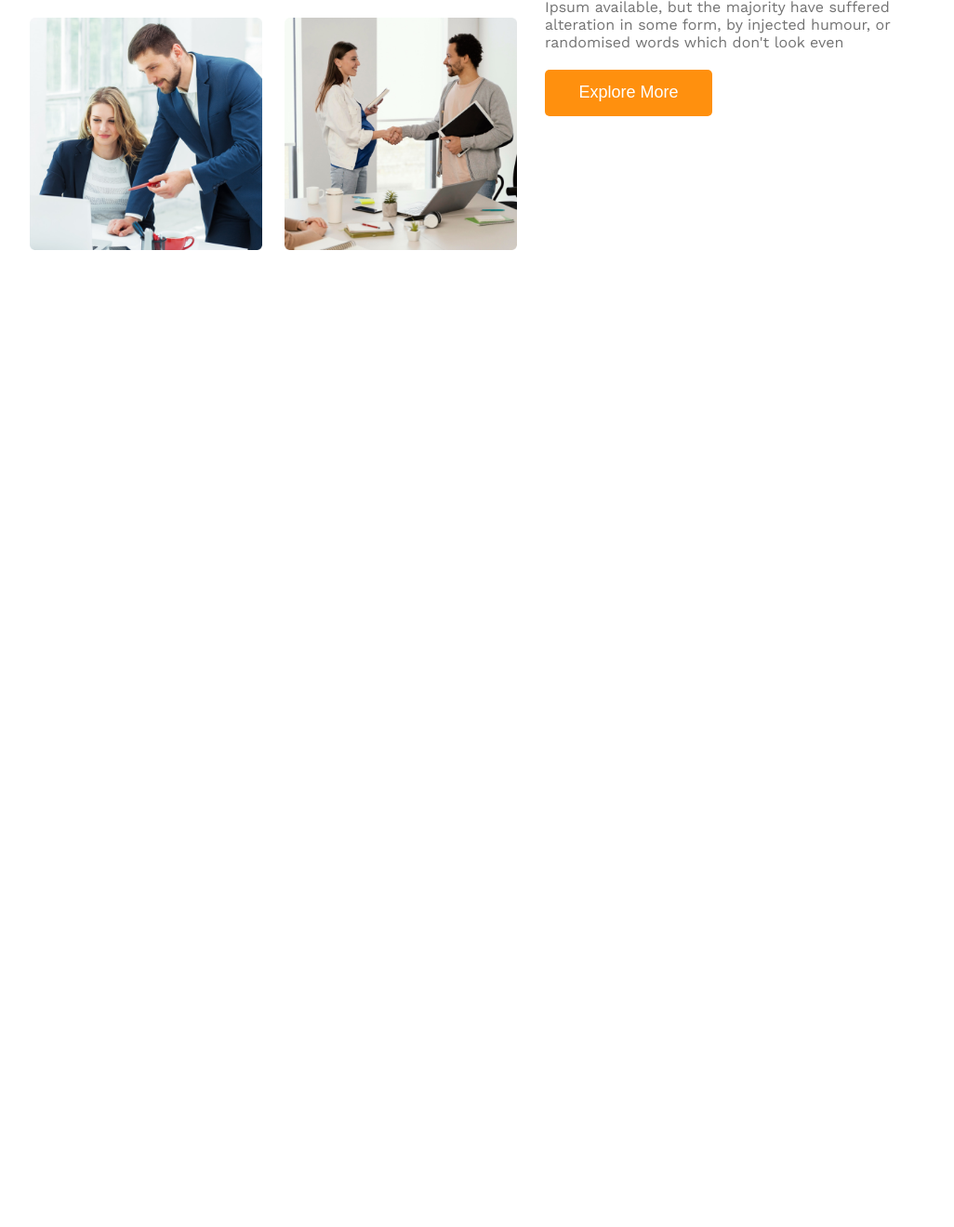
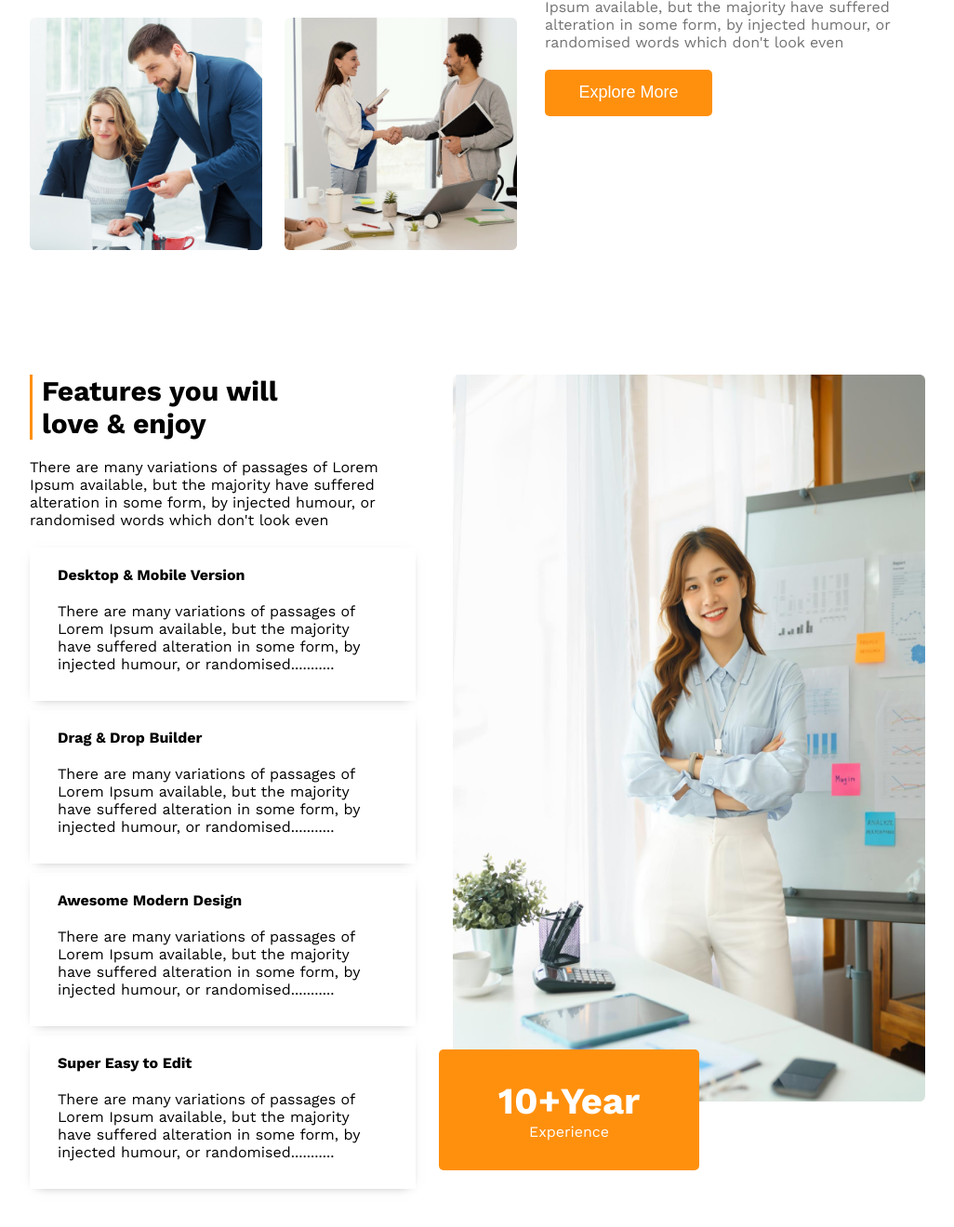
Before and after one commit to HelloAyan/Architecture-Website-Template, a plain HTML site: page index.html in a window 1280 px wide. Shown: the part 1268-2588 px from the top of the page at 93% size, without its empty margins (168-1194 px from the left). Before the commit the page ends 1671 px from the top, so only its background shows below. Drawn offline with nearby package versions, Linux system fonts and the light colour scheme.

Commit message:
Completed Features Section

```diff
--- a/CSS/Styles.css
+++ b/CSS/Styles.css
@@ -23,6 +23,10 @@ h1{
 h2{
     font-size: 30px;
     font-weight: bold;
+}
+
+h3{
+    font-size: 16px;
 }
 
 /* Header Part Start */
@@ -87,11 +91,13 @@ h2{
 
 
 /* Body Part Start */
+
+/* Image Gallery Section Start */
 .imageGalleryContainer{
     display: flex;
     column-gap: 30px;
     align-items: center;
-    padding: 85px 130px 130px 200px;
+    padding: 85px 140px 130px 200px;
 }
 
 .imageGrid{
@@ -125,3 +131,60 @@ h2{
     font-size: 16px;
     color: var(--gray-color);
 }
+/* Image Gallery Section End */
+
+
+/* Features Section Start */
+.featuresContainer{
+    width: 100%;
+    display: flex;
+    column-gap: 40px;
+    padding: 0 170px 0 200px;
+
+}
+
+.featuresContent{
+    width: 50%;
+}
+
+.title{
+    border-left: 3px solid var(--orange-color);
+}
+
+.title h2{
+    margin-left: 10px;
+}
+.featuresContent p{
+    margin: 20px auto;
+}
+
+.subContent{
+    margin-top: 10px;
+    padding: 20px 42px 10px 30px ;
+    box-shadow: 0px 3px 12px -8px var(--gray-color);
+}
+.featuresImage{
+    width: 50%;
+}
+.featuresImage img{
+    width: 508px;
+    height: 782px;
+    text-align: right;
+
+}
+
+.translateContainer{
+    display: flex;
+    flex-direction: column;
+    align-items: center;
+    justify-content: center;
+    width: 280px;
+    height: 130px;
+    margin: auto;
+    text-align: center;
+    color: white;
+    transform: translate(140px, -150px);
+    background-color: var(--orange-color);
+    border-radius: 5px;
+}
+/* Features Section End */
--- a/index.html
+++ b/index.html
@@ -55,7 +55,35 @@
         <!-- Features Section Start -->
         <section>
             <div class="featuresContainer">
-
+                <div class="featuresContent">
+                    <div class="title">
+                        <h2>Features you will <br> love & enjoy</h2>
+                    </div>
+                    <p>There are many variations of passages of Lorem Ipsum available, but the majority have suffered alteration in some form, by injected humour, or randomised words which don't look even</p>
+                    <div class="subContent">
+                        <h3>Desktop & Mobile Version</h3>
+                        <p>There are many variations of passages of Lorem Ipsum available, but the majority have suffered alteration in some form, by injected humour, or randomised...........</p>
+                    </div>
+                    <div class="subContent">
+                        <h3>Drag & Drop Builder</h3>
+                        <p>There are many variations of passages of Lorem Ipsum available, but the majority have suffered alteration in some form, by injected humour, or randomised...........</p>
+                    </div>
+                    <div class="subContent">
+                        <h3>Awesome Modern Design</h3>
+                        <p>There are many variations of passages of Lorem Ipsum available, but the majority have suffered alteration in some form, by injected humour, or randomised...........</p>
+                    </div>
+                    <div class="subContent">
+                        <h3>Super Easy to Edit</h3>
+                        <p>There are many variations of passages of Lorem Ipsum available, but the majority have suffered alteration in some form, by injected humour, or randomised...........</p>
+                    </div>
+                </div>
+                <div class="featuresImage">
+                    <img src="./images/architect.png" alt="Architect">
+                </div>
+            </div>
+            <div class="translateContainer">
+                <h1>10+Year</h1>
+                <p>Experience</p>
             </div>
         </section>
         <!-- Features Section End -->
```
